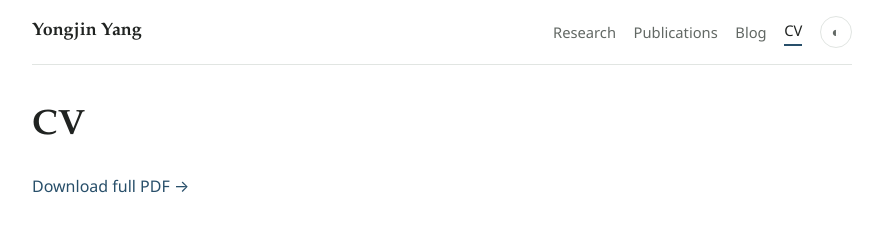
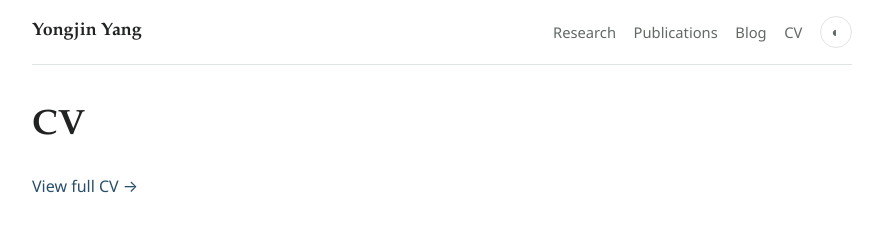
Before and after one commit to YangYongJin/YangYongJin.github.io, an Astro site in the folder astro-site/: page /cv in a window 1280 px wide. Shown: the top 238 px of the page, without its empty margins (198-1081 px from the left). Built offline with nearby package versions, Linux system fonts and the light colour scheme; Astro itself is replaced by a stand-in of ours.

Commit message:
Update CV link

```diff
--- a/astro-site/src/data/profile.js
+++ b/astro-site/src/data/profile.js
@@ -14,6 +14,7 @@ export const profile = {
     github: "https://github.com/YangYongJin",
     scholar: "https://scholar.google.com/citations?user=qGVZm3sAAAAJ",
     linkedin: "https://www.linkedin.com/in/yongjin-yang-0195a6184/",
+    cv: "https://drive.google.com/file/d/1r37bpjVRWvK_cWFh0txtSKrlxopp-y5B/view?usp=drive_link",
   },
   bioHtml: `
     I am a Ph.D. student at the University of Toronto and the Vector Institute, advised by
--- a/astro-site/src/layouts/Base.astro
+++ b/astro-site/src/layouts/Base.astro
@@ -26,7 +26,7 @@ const active = (p) => (p === '/' ? path === '/' : path.startsWith(p)) ? 'active'
           <a href="/research/" class={active('/research')}>Research</a>
           <a href="/publications/" class={active('/publications')}>Publications</a>
           <a href="/blog/" class={active('/blog')}>Blog</a>
-          <a href="/cv/" class={active('/cv')}>CV</a>
+          <a href={profile.links.cv}>CV</a>
           <button id="theme-toggle" aria-label="Toggle dark mode">◐</button>
         </div>
       </nav>
--- a/astro-site/src/pages/cv.astro
+++ b/astro-site/src/pages/cv.astro
@@ -4,7 +4,7 @@ import { education, experience, awards, services, teaching, profile } from '../d
 ---
 <Base title="CV · Yongjin Yang">
   <h1 style="margin-top:2.5rem">CV</h1>
-  <p><a href="/Yongjin_CV.pdf">Download full PDF →</a></p>
+  <p><a href={profile.links.cv}>View full CV →</a></p>
   <h2>Research interests</h2>
   <p style="color:var(--muted)">{profile.interests}</p>
   <h2>Education</h2>
```
